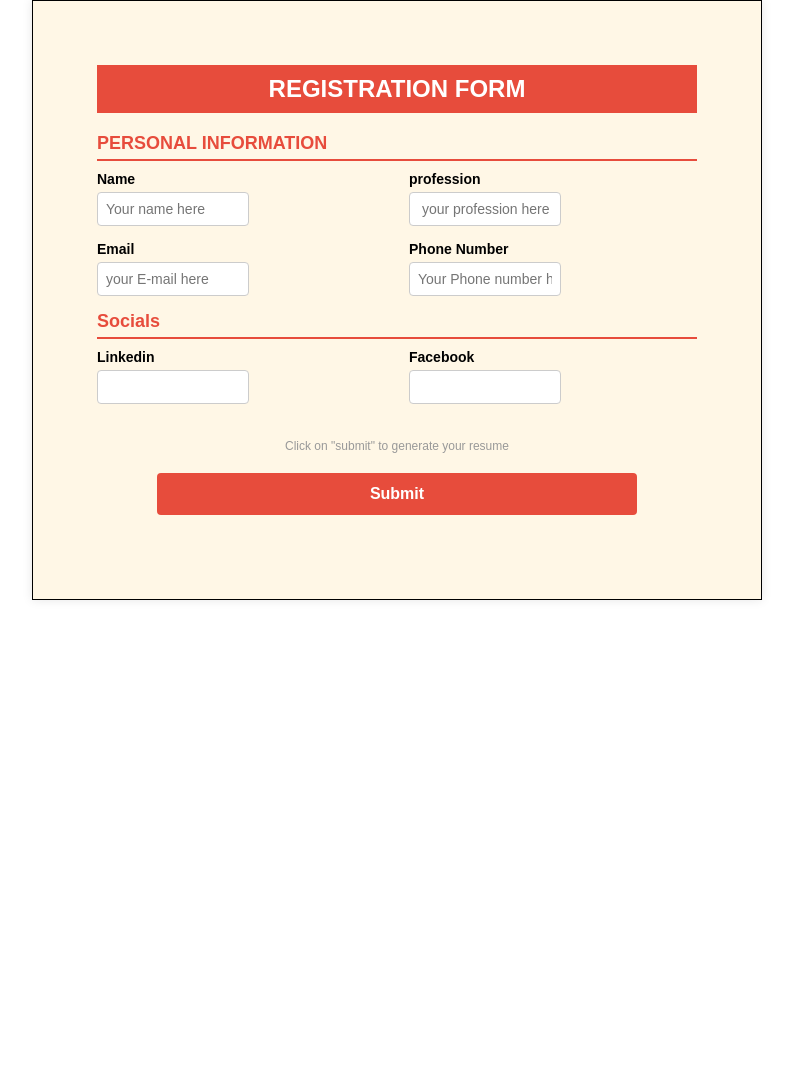
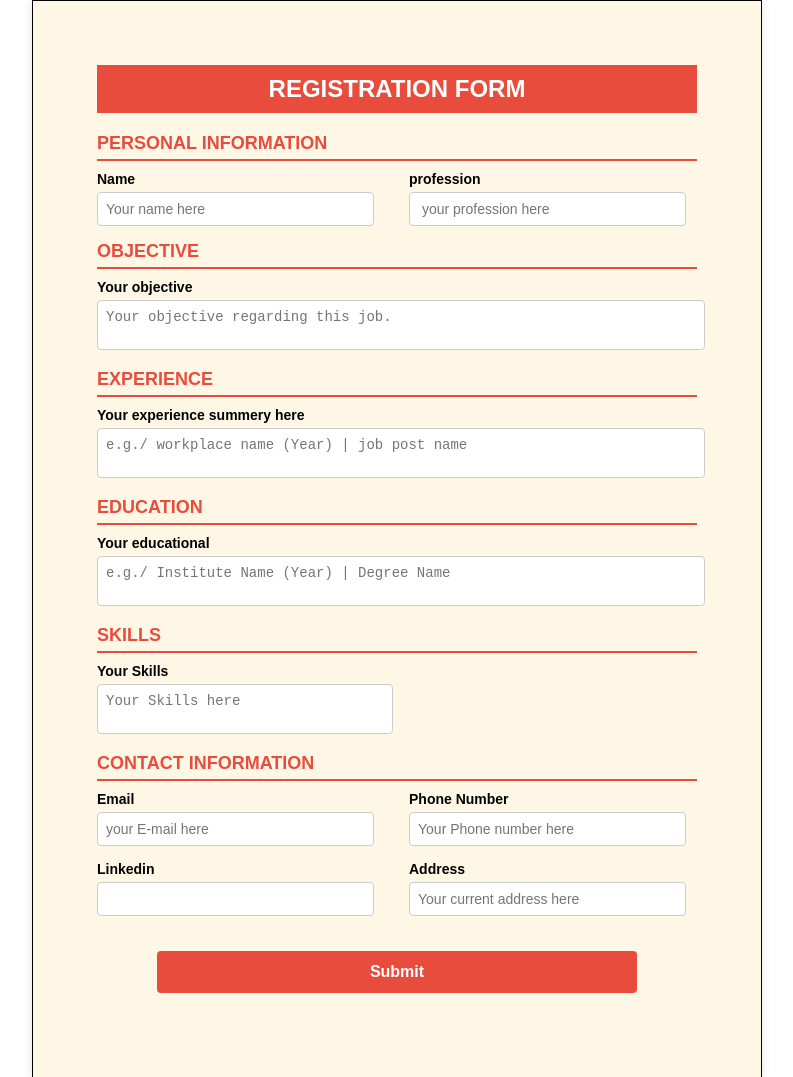
Before and after one commit to anusha-soh/resume-builder-m03, a plain HTML site: page index.html in a window 1280 px wide. Shown: the top 1077 px of the page, without its empty margins (243-1036 px from the left). Before the commit the page ends 800 px from the top, so only its background shows below. Drawn offline with Linux system fonts and the light colour scheme.

Commit message:
updated form accordint to standerded CV requirements

```diff
--- a/index.html
+++ b/index.html
@@ -23,6 +23,45 @@
             </div>
         </div>
 
+        <!-- Objective -->
+        <h2>OBJECTIVE</h2>
+        <div class="form-group">
+            <div class="text-field">
+                <label for="objective">Your  objective</label>
+                <textarea id="objective" placeholder="Your objective regarding this job." required></textarea>
+            </div>
+        </div>
+
+         <!-- EXPERIENCE -->
+        <h2>EXPERIENCE</h2>
+        <div class="form-group">
+            <div class="text-field">
+                <label for="experience">Your experience summery here</label>
+                <textarea id="experience" placeholder="e.g./ workplace name (Year) | job post name" required></textarea>
+            </div>
+        </div>
+
+        <!-- EDUCATION -->
+        <h2>EDUCATION</h2>
+        <div class="form-group">
+            <div class="text-field">
+                <label for="education">Your educational</label>
+                <textarea id="education" placeholder="e.g./ Institute Name (Year) | Degree Name" required></textarea>
+            </div>
+        </div>
+
+        <!-- SKILLS -->
+        <h2>SKILLS</h2>
+        <div class="form-group">
+            <div class="field">
+                <label for="skils">Your Skills</label>
+                <textarea id="skils" placeholder="Your Skills here" required></textarea>
+                </div>
+
+        </div>
+
+        <!-- contact -->
+        <h2>CONTACT INFORMATION</h2>
         <div class="form-group">
             <div class="field">
                 <label for="email">Email</label>
@@ -34,31 +73,20 @@
             </div>
         </div>
 
-        <!-- <label>Gender</label>
-        <div class="radio-group">
-            <label><input type="radio" name="gender"> Male</label>
-            <label><input type="radio" name="gender"> Female</label>
-        </div>
-     -->
-        <!-- More fields here for date of birth, nationality, etc. -->
 
-        <h2>Socials</h2>
+
         <div class="form-group">
             <div class="field">
                 <label for="linkedin">Linkedin</label>
                 <input type="text" id="linkedin" required>
             </div>
             <div class="field">
-                <label for="facebook">Facebook</label>
-                <input type="text" id="facebook" required>
+                <label for="address">Address</label>
+                <input type="text" id="address" placeholder="Your current address here" required>
             </div>
         </div>
 
         <!-- More fields for contact details -->
-
-        <footer>
-            <p>Click on "submit" to generate your resume</p>
-        </footer>
 
         <div>
             <button type="submit" class="submit-button">Submit</button>
@@ -66,11 +94,16 @@
         </div>
     </form>
 
+
     <!-- Generated resume -->
 
     <section id="generated-resume">
         <script src="script.js"></script>
     </section>
 
+    <footer>
+        <p>Made by Anusha Badar</p>
+        <p><i></i>linkedin</p>
+    </footer>
 </body>
 </html>
--- a/style.css
+++ b/style.css
@@ -50,12 +50,22 @@ form input[type="date"],
 form input[type="email"],
 form input[type="tel"],
 form select {
-    width: calc(50% - 10px);
+    width: 90%;
     padding: 8px;
     margin-bottom: 15px;
     border: 1px solid #ccc;
     border-radius: 4px;
     font-size: 14px;
+}
+
+form textarea {
+    width: calc(100% - 10px); /* Two-column layout with spacing */
+    padding: 8px;
+    margin-bottom: 15px;
+    border: 1px solid #ccc;
+    border-radius: 4px;
+    font-size: 14px;
+    resize: none;
 }
 
 /* Two-column layout for fields */
@@ -66,6 +76,11 @@ form select {
 
 .form-group .field {
     width: 48%;
+}
+
+.form-group .text-field {
+    width: 100%;
+
 }
 
 /* Radio button styling */
```
Also changed, not shown: 1 other file.
